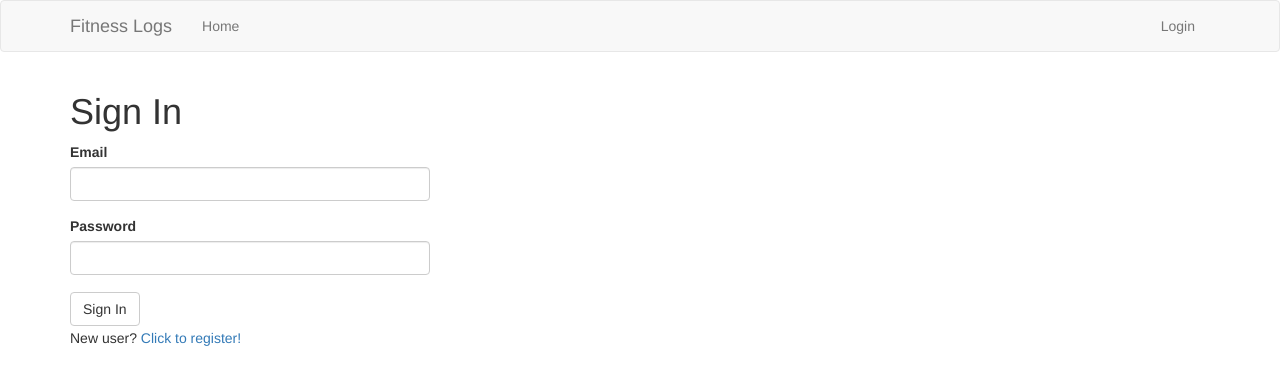
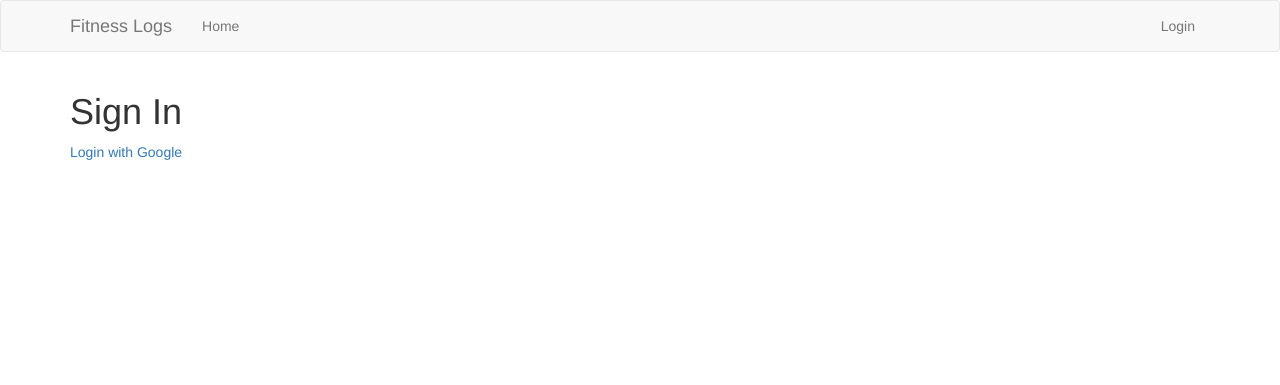
Before and after one commit to petegrace/fitness-logs, a Flask app: page /auth/login in a window 1280 px wide. Shown: the top 385 px of the page. Run offline with Flask 2, Linux system fonts and the light colour scheme; some libraries are stand-ins or nearby versions.

Commit message:
switched to google auth

```diff
--- a/app/auth/routes.py
+++ b/app/auth/routes.py
@@ -1,65 +1,94 @@
-from flask import render_template, flash, redirect, url_for, request
+from flask import render_template, flash, redirect, url_for, request, session
 from flask_login import current_user, login_user, logout_user, login_required
 from werkzeug.urls import url_parse
-from app import db
+from app import db, oauth2
 from app.auth import bp
 from app.auth.forms import LoginForm, RegistrationForm
 from app.models import User
 
-@bp.route("/login", methods=["GET", "POST"])
+
+# Helpers
+def register_user(user):
+	db.session.add(user)
+	db.session.commit()
+	flash("Congratulations! You are now a registered user")
+	login_user(user)
+	return redirect(url_for("index"))
+
+
+# Routes
+@bp.route("/login") # Taken out , methods=["GET", "POST"]
 def login():
 	# Send an already logged in user back to the index
 	if current_user.is_authenticated:
 		return redirect(url_for("index"))
 
-	form = LoginForm()
+	if 'google_profile' in session:
+		google_email = session['google_profile']['emails'][0]['value'] # TODO: This might be a bit risky for if linked accounts
+		user = User.query.filter_by(email=google_email).first()
+
+		if user is None:
+			new_user = User(email=google_email, auth_type="Google")
+			register_user(new_user)
+		else:
+			login_user(user)
+
+			# Redirect to the page the user came from if it was passed in as next parameter, otherwise the index
+			next_page = request.args.get("next")
+			if not next_page or url_parse(next_page).netloc != "": # netloc check prevents redirection to another website
+				return redirect(url_for("index"))
+			return redirect(next_page)
+
+	#form = LoginForm()
 
 	# for the post...
-	if form.validate_on_submit():
-		#Attempt to lookup the user in the DB
-		user = User.query.filter_by(email=form.email.data).first()
+	# if form.validate_on_submit():
+	# 	#Attempt to lookup the user in the DB
+	# 	user = User.query.filter_by(email=form.email.data).first()
 
-		# Handle no match on user name and then check the password
-		if user is None or not user.check_password(form.password.data):
-			flash("Incorrect user name or password")
-			return redirect(url_for("auth.login"))
+	# 	# Handle no match on user name and then check the password
+	# 	if user is None or not user.check_password(form.password.data):
+	# 		flash("Incorrect user name or password")
+	# 		return redirect(url_for("auth.login"))
 
-		# If we've reached here then we can log the user in and redirect back to index
-		login_user(user)
+	# 	# If we've reached here then we can log the user in and redirect back to index
+	# 	login_user(user)
 
-		# Redirect to the page the user came from if it was passed in as next parameter, otherwise the index
-		next_page = request.args.get("next")
-		if not next_page or url_parse(next_page).netloc != "": # netloc check prevents redirection to another website
-			return redirect(url_for("index"))
-		return redirect(next_page)
+	# 	# Redirect to the page the user came from if it was passed in as next parameter, otherwise the index
+	# 	next_page = request.args.get("next")
+	# 	if not next_page or url_parse(next_page).netloc != "": # netloc check prevents redirection to another website
+	# 		return redirect(url_for("index"))
+	# 	return redirect(next_page)
 
 	# for the get...
-	return render_template("auth/login.html", title="Sign In", form=form)
+	return render_template("auth/login.html", title="Sign In")#, form=form)
 
 
 @bp.route("/logout")
 def logout():
+	if current_user.auth_type == "Google":
+		# Delete the user's profile and the credentials stored by oauth2.
+		del session['google_profile']
+		session.modified = True
+		oauth2.storage.delete()
+
 	logout_user()
 	return redirect(url_for("index"))
 
 
-@bp.route("/register", methods=["GET", "POST"])
-def register():
-	# Send an already logged in user back to the index
-	if current_user.is_authenticated:
-		return redirect(url_for("index"))
+# @bp.route("/register", methods=["GET", "POST"])
+# def register():
+# 	# Send an already logged in user back to the index
+# 	if current_user.is_authenticated:
+# 		return redirect(url_for("index"))
 
-	form = RegistrationForm()
+# 	form = RegistrationForm()
 
-	# for the post, create the user, log them in and redirect
-	if form.validate_on_submit():
-		user = User(email=form.email.data)
-		user.set_password(form.password.data)
-		db.session.add(user)
-		db.session.commit()
-		flash("Congratulations! You are now a registered user")
-		login_user(user)
-		return redirect(url_for("index"))
+# 	# for the post, create the user, log them in and redirect
+# 	if form.validate_on_submit():
+# 		user = User(email=form.email.data)
+# 		user.set_password(form.password.data)
+# 		register_user(user)
 
-	# for the get...
-	return render_template("auth/register.html", title="Register", form=form)
+# 	# for the get...
+# 	return render_template("auth/register.html", title="Register", form=form)
--- a/app/models.py
+++ b/app/models.py
@@ -7,6 +7,7 @@ from app import login
 class User(UserMixin, db.Model):
 	id = db.Column(db.Integer, primary_key=True)
 	email = db.Column(db.String(120), index=True, unique=True)
+	auth_type = db.Column(db.String(50))
 	password_hash = db.Column(db.String(128))
 	created_datetime = db.Column(db.DateTime, default=datetime.utcnow)
 	exercise_types = db.relationship("ExerciseType", backref="owner", lazy="dynamic")
--- a/app/templates/auth/login.html
+++ b/app/templates/auth/login.html
@@ -3,10 +3,5 @@
 
 {% block app_content %}
 	<h1>Sign In</h1>
-	<div class="row">
-		<div class="col-md-4">
-			{{ wtf.quick_form(form) }}
-		</div>
-	</div>
-	<p>New user? <a href="{{ url_for('auth.register') }}">Click to register!</a></p>
+	<p><a href="/oauth2authorize">Login with Google</a></p>
 {% endblock %}
--- a/requirements.txt
+++ b/requirements.txt
@@ -8,3 +8,4 @@ Flask-Bootstrap==3.3.7.1
 Flask-WTF==0.14.2
 psycopg2==2.7.5
 flask-moment==0.6.0
+oauth2client==4.1.3
```
Also changed, not shown: app/__init__.py (+20 -2 lines), migrations/versions/0c90462c5b3f_added_auth_type.py (added, +28 -0 lines).
